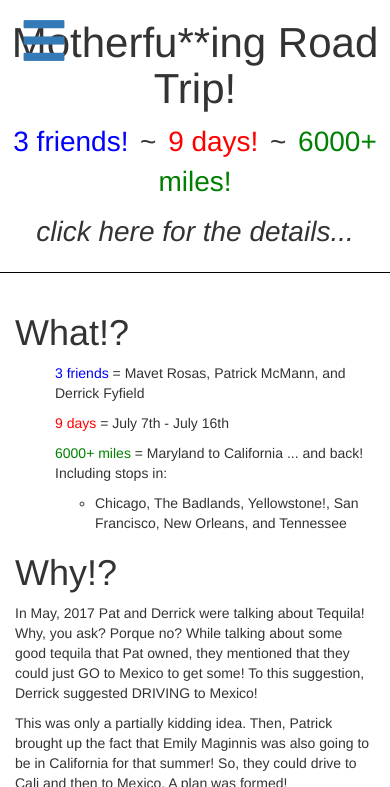
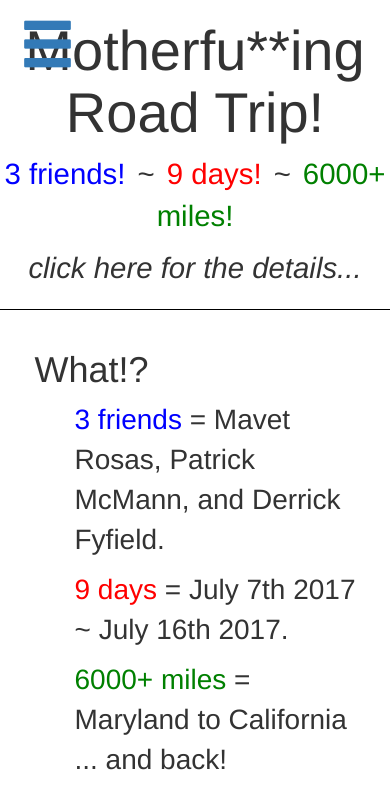
Before and after one commit to Dejai/RoadTrip, a plain HTML site: page index.html in a window 390 px wide. Both pictures are taken after a click on the element "click here for the details...". Shown: the top 787 px of the page. Drawn offline with nearby package versions, Linux system fonts and the light colour scheme.

```diff
--- a/src/scripts/roadtrip.css
+++ b/src/scripts/roadtrip.css
@@ -1,7 +1,7 @@
 /* Styles the elements in the header sections - including the titles/subtitles */
 .header_section { text-align:center; }
-.header { font-size:300%; }
-.subheader { font-size:200%; }
+.header { font-size:400%; }
+.subheader { font-size:210%; }
 
 /* Controls the navigation bar visibility for mobile devices */
 p.menu_header { border-bottom:2px solid white; border-top:2px solid white; padding-top:2%; padding-bottom:2%;
@@ -10,7 +10,7 @@
 #navbar_responsive { display:none; position:fixed; top:0px; left:0px;height:100%; width:100%; opacity:1.0; z-index:100;
 						background-color: black; color:white; }
 
-.nav_toggle { font-size:350%; position:fixed; top:2%; left:5%; }
+.nav_toggle { font-size:400%; position:fixed; top:2%; left:5%; }
 #navbar_close { color:red;}
 
 /* List the days in horizontal order */
@@ -37,7 +37,8 @@
 
 /* Styling for the desriptive section (i.e. the backstory) */
 #more_details { cursor:pointer; font-style:italic; }
-#backstory { display:none; margin:auto; width:100%;}
+#backstory { display:none; margin:auto; width:90%;}
+#backstory_details { font-size:200%; }
 
 
 /*Medium devices (tablets, 768px and up)*/
@@ -65,6 +66,8 @@
 	/*#video_display_container {margin:auto; text-align:center; width:55%; height:550px;}*/
 	.container {margin:auto; width:75%; height:550px;}
 	#backstory { width:55%;}
+	#backstory_details { font-size:110%; }
+
 
 }
 @media screen and (min-width:1500px){
```
Also changed, not shown: config/config.xml (+15 -12 lines), index.html (+0 -1 lines).
